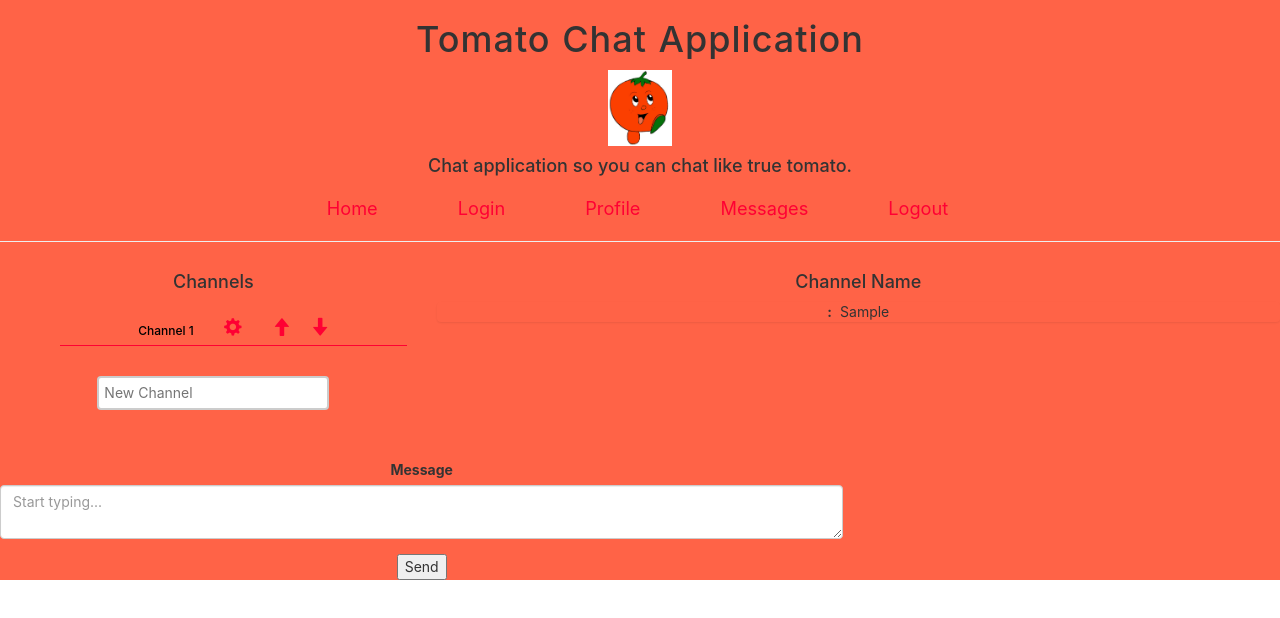
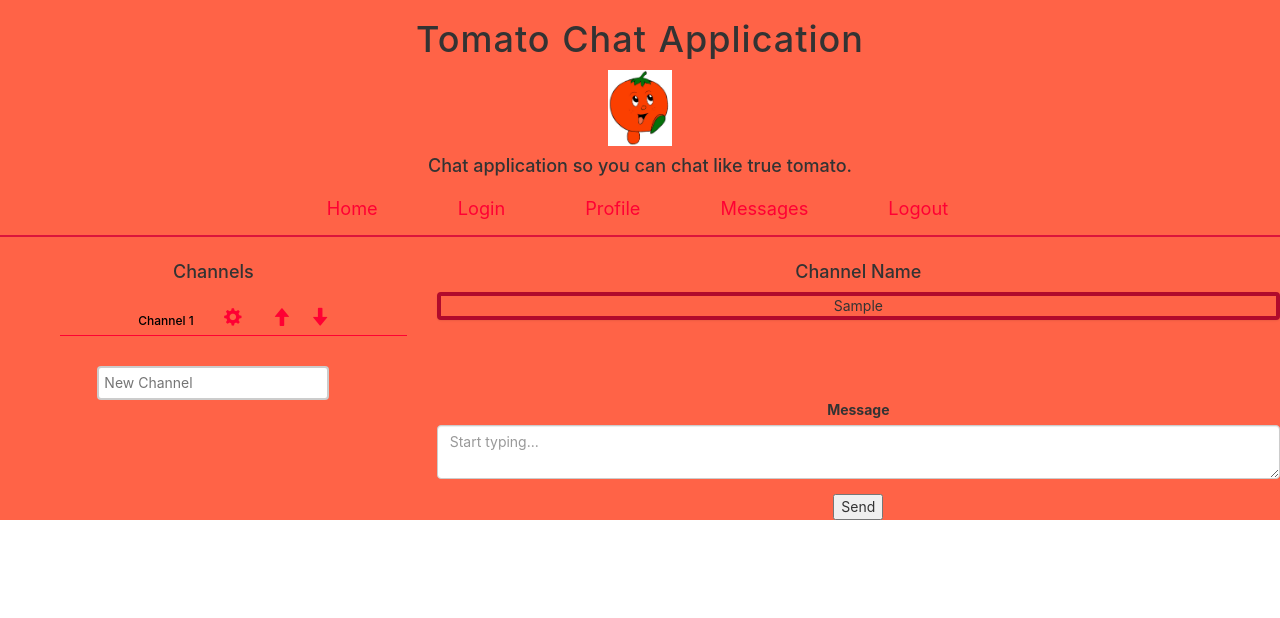
Before and after one commit to domhanak/tomato-chat, a React app: page /messages in a window 1280 px wide. Both pictures are taken after typing "Sample" into the empty fields and a click on the button "Send". Shown: the top 618 px of the page. Built offline with nearby package versions, Linux system fonts and the light colour scheme.

Commit message:
Improve ChatWindow grid;Update  scss definition

```diff
--- a/src/components/ChatWindow.tsx
+++ b/src/components/ChatWindow.tsx
@@ -47,7 +47,7 @@ export class ChatWindow extends React.Component<IChatWindowProps, IChatWindowSta
                     </div>
                 </div>
                 <div className="new-message row">
-                    <div className="col-lg-8 col-md-8 col-sm-8">
+                    <div className="col-lg-8 col-md-8 col-sm-8 col-md-offset-4">
                         <MessageForm message={this.state.message} username={this.state.username} onMessageChange={this.updateMessage} onSend={this.sendMessage}/>
                     </div>
                 </div>
--- a/src/components/MessageForm.tsx
+++ b/src/components/MessageForm.tsx
@@ -36,7 +36,7 @@ export class MessageForm extends React.PureComponent<IMessageFormDataProps & IMe
     };
     render(): JSX.Element {
         return (
-                <form>
+                <form className="message-form">
                     <FormGroup controlId="formBasicText">
                         <ControlLabel> Message </ControlLabel>
                         <FormControl
--- a/src/components/MessageList.tsx
+++ b/src/components/MessageList.tsx
@@ -1,6 +1,7 @@
 import * as React from 'react';
 import * as PropTypes from 'prop-types';
 import {IMessage} from '../models/IMessage';
+import '../styles/messages.scss';
 
 interface IMessageListProps {
     readonly messages: IMessage[];
@@ -17,13 +18,13 @@ export class MessageList extends React.Component<IMessageListProps> {
 
     render(): JSX.Element {
         return (
-            <div className="list-group">
+            <div className="message-list list-group">
                 {this.props.messages && this.props.messages.map(message => (
                     <div className="message" key={message.id}>
-                        <div className="message__author">
+                        <div className="message-author">
                             {message.from}
                         </div>
-                        <div className="message__text">
+                        <div className="message-text">
                             {message.text}
                         </div>
                     </div>
--- a/src/components/TomatoChat.tsx
+++ b/src/components/TomatoChat.tsx
@@ -34,7 +34,7 @@ export class TomatoChat extends Component {
                     </div>
                     <Router>
                         <div className="container">
-                            <ul className="list-inline">
+                            <ul className="nav-container-list list-inline">
                                 <li>
                                     <Link to="/">Home</Link>
                                 </li>
@@ -52,7 +52,7 @@ export class TomatoChat extends Component {
                                 </li>
                             </ul>
 
-                            <hr />
+                            <hr className="hr"/>
 
                             <Route path="/"/>
                             <Route path="/login" component={LoginForm}/>
--- a/src/styles/App.scss
+++ b/src/styles/App.scss
@@ -30,3 +30,12 @@
     transform: rotate(360deg);
   }
 }
+
+.hr {
+  display: block;
+  height: 1px;
+  border: 0;
+  border-top: 2px solid crimson;
+  margin: 1em 0;
+  padding: 0;
+}
--- a/src/styles/messages.scss
+++ b/src/styles/messages.scss
@@ -1,32 +1,17 @@
-
+.message-list {
+  background-color: tomato;
+  align-items: start;
+  border: solid 4px #b10a2c;
+}
 
 .message:nth-child(2n) {
-  background-color: #dddddd;
+  background-color: salmon;
 }
 
-
-.message__author {
-  display: inline-block;
-  margin-right: 8px;
-  font-weight: bold;
+.message-author {
+  align-content: start;
 }
 
+.message-text {
 
-.message__author:after {
-  content: ':';
 }
-
-
-.message__text {
-  display: inline-block;
-}
-
-
-.message-list {
-  padding: 8px;
-  border-bottom: #444444 solid 1px;
-}
-
-#chat-container .new-message {
-  margin-top: 50px;
-}
```
